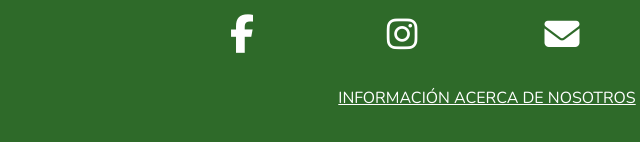
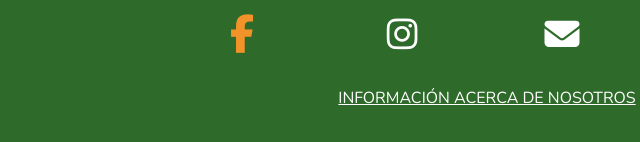
Before and after one commit to LeonardoRoG/TP-IDW, a website: page html/index.html in a window 1280 px wide. In both pictures the pointer is over the link 395 px from the left and 2909 px from the top of the page. Shown: the part 2867-3009 px from the top of the page, 153-793 px from the left. Drawn offline with nearby package versions, Linux system fonts and the light colour scheme.

Commit message:
iconos red-social con colorcito

```diff
--- a/html/css/styles.css
+++ b/html/css/styles.css
@@ -462,8 +462,10 @@ hr{
     text-align: center;
 }
 
+
 .redsocial-container a:hover{
     transform: scale(1.1);
+    color:#ff952bef ;
 }
 
 .texto-footer2 a{
```
